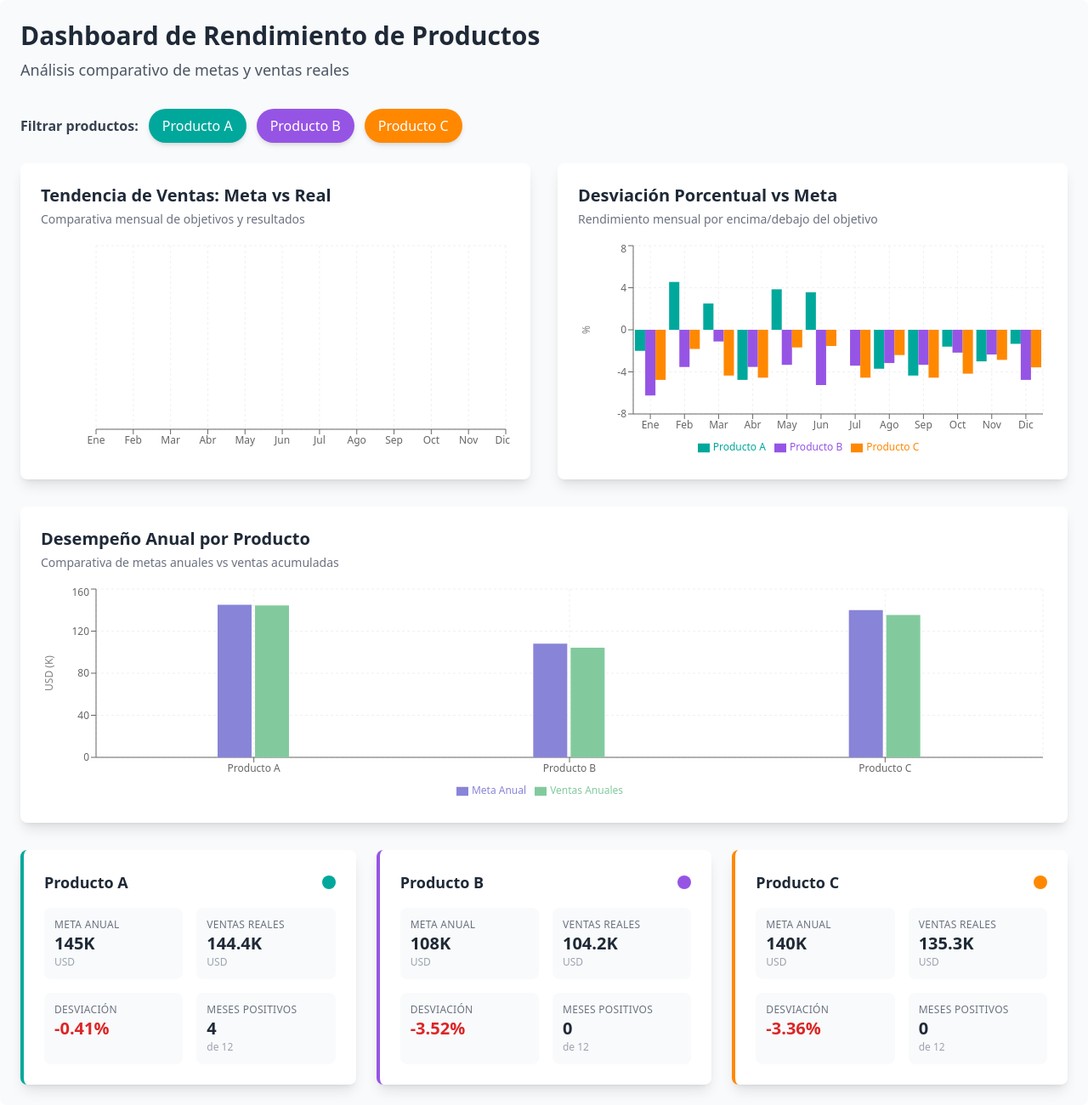
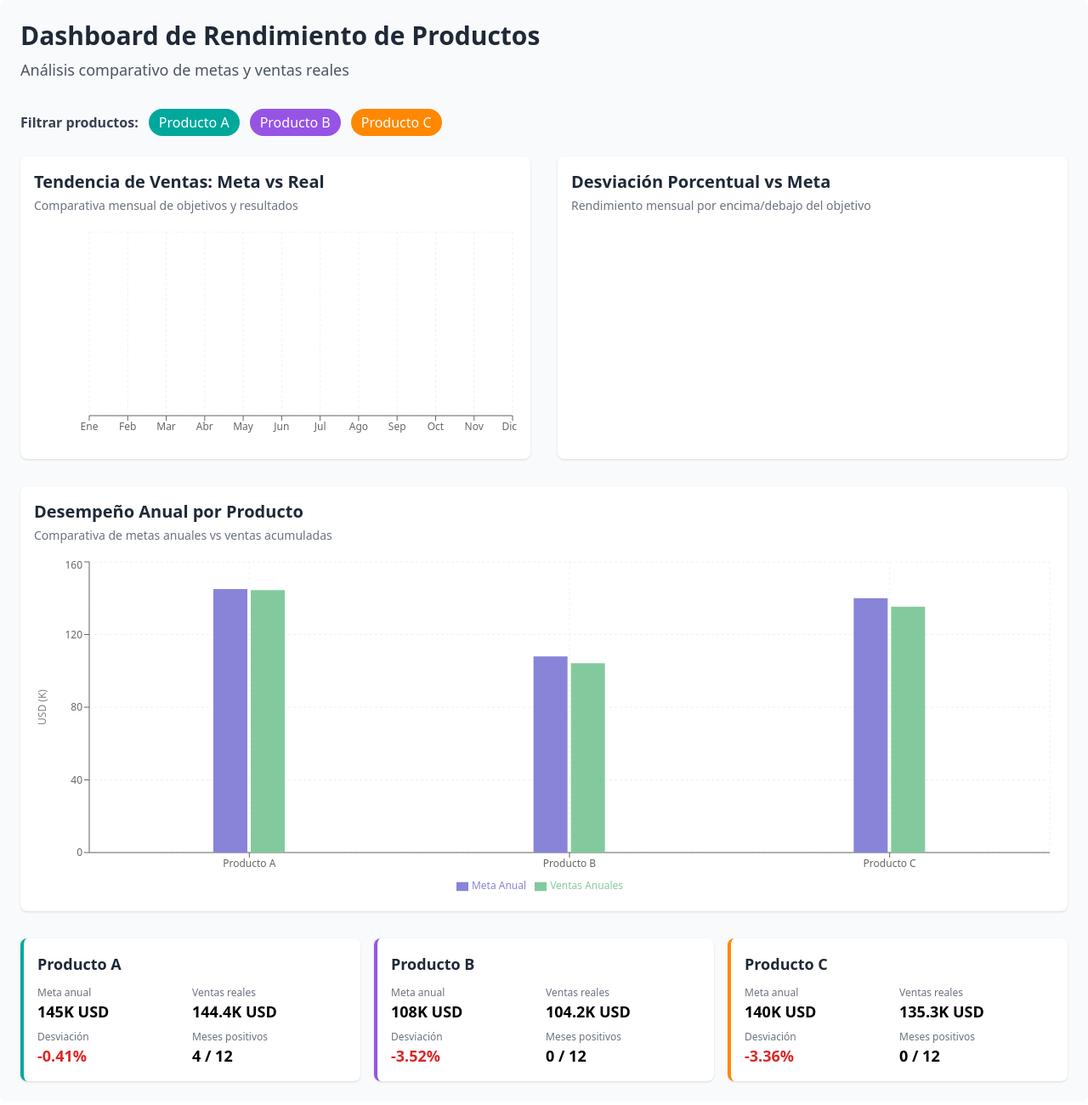
Before and after one commit to JuanTenorioMunoz/DataViz, a React (Vite) app: page / in a window 1280 px wide. Shown: the whole page at 85% size. Built offline with nearby package versions, Linux system fonts and the light colour scheme.

Commit message:
workingo on revealing components

```diff
--- a/src/App.tsx
+++ b/src/App.tsx
@@ -1,4 +1,3 @@
-import { useState } from 'react'
 import './App.css'
 import { BrowserRouter, Route, Routes } from 'react-router'
 import ProductDashboard from './pages/Dashboard'
--- a/src/pages/Dashboard.tsx
+++ b/src/pages/Dashboard.tsx
@@ -86,7 +86,7 @@ export default function ProductDashboard() {
   };
 
   return (
-    <div className="font-sans bg-gray-50 p-6 rounded-lg min-h-screen">
+    <div className="font-sans bg-gray-50 p-6 rounded-lg">
       {/* Encabezado del Dashboard */}
       <div className="mb-8">
         <h1 className="text-3xl font-bold text-gray-800 mb-2">Dashboard de Rendimiento de Productos</h1>
@@ -94,33 +94,27 @@ export default function ProductDashboard() {
       </div>
 
       {/* Filtros de Productos */}
-      <div className="mb-6 flex flex-wrap gap-3 items-center">
-        <span className="font-semibold text-gray-700">Filtrar productos:</span>
+      <div className="mb-6 flex flex-wrap gap-3">
+        <span className="font-semibold text-gray-700 self-center">Filtrar productos:</span>
         <div className="flex gap-3">
           <button
             onClick={() => handleProductToggle("Producto A")}
-            className={`px-4 py-2 rounded-full text-white font-medium transition-all duration-200 hover:shadow-md ${
-              selectedProducts["Producto A"] ? 'shadow-md' : 'bg-gray-400 hover:bg-gray-500'
-            }`}
-            style={{ backgroundColor: selectedProducts["Producto A"] ? colors.primary : undefined }}
+            className="px-3 py-1 rounded-full text-white"
+            style={{ backgroundColor: selectedProducts["Producto A"] ? colors.primary : "#9CA3AF" }}
           >
             Producto A
           </button>
           <button
             onClick={() => handleProductToggle("Producto B")}
-            className={`px-4 py-2 rounded-full text-white font-medium transition-all duration-200 hover:shadow-md ${
-              selectedProducts["Producto B"] ? 'shadow-md' : 'bg-gray-400 hover:bg-gray-500'
-            }`}
-            style={{ backgroundColor: selectedProducts["Producto B"] ? colors.secondary : undefined }}
+            className="px-3 py-1 rounded-full text-white"
+            style={{ backgroundColor: selectedProducts["Producto B"] ? colors.secondary : "#9CA3AF" }}
           >
             Producto B
           </button>
           <button
             onClick={() => handleProductToggle("Producto C")}
-            className={`px-4 py-2 rounded-full text-white font-medium transition-all duration-200 hover:shadow-md ${
-              selectedProducts["Producto C"] ? 'shadow-md' : 'bg-gray-400 hover:bg-gray-500'
-            }`}
-            style={{ backgroundColor: selectedProducts["Producto C"] ? colors.tertiary : undefined }}
+            className="px-3 py-1 rounded-full text-white"
+            style={{ backgroundColor: selectedProducts["Producto C"] ? colors.tertiary : "#9CA3AF" }}
           >
             Producto C
           </button>
@@ -128,14 +122,14 @@ export default function ProductDashboard() {
       </div>
 
       {/* Grid de visualizaciones */}
-      <div className="grid grid-cols-1 lg:grid-cols-2 gap-8">
+      <div className="grid grid-cols-1 lg:grid-cols-2 gap-8" >
         {/* Gráfico 1: Metas vs Ventas Reales */}
-        <div className="bg-white p-6 rounded-lg shadow-lg hover:shadow-xl transition-shadow duration-200">
+        <div className="bg-white p-4 rounded-lg shadow">
           <h2 className="text-xl font-bold text-gray-800 mb-1">Tendencia de Ventas: Meta vs Real</h2>
           <p className="text-sm text-gray-500 mb-4">Comparativa mensual de objetivos y resultados</p>
           <div className="h-64">
             <ResponsiveContainer width="100%" height="100%">
-              <LineChart data={data}>
+              <LineChart data={data} style={{ width: '100%', height: '100%' }}>
                 <CartesianGrid strokeDasharray="3 3" stroke="#f0f0f0" />
                 <XAxis dataKey="mes" tick={{ fontSize: 12 }} />
                 <YAxis
@@ -227,11 +221,11 @@ export default function ProductDashboard() {
         </div>
 
         {/* Gráfico 2: Desviación porcentual */}
-        <div className="bg-white p-6 rounded-lg shadow-lg hover:shadow-xl transition-shadow duration-200">
+        <div className="bg-white p-4 rounded-lg shadow">
           <h2 className="text-xl font-bold text-gray-800 mb-1">Desviación Porcentual vs Meta</h2>
           <p className="text-sm text-gray-500 mb-4">Rendimiento mensual por encima/debajo del objetivo</p>
           <div className="h-64">
-            <ResponsiveContainer width="100%" height="100%">
+            <ResponsiveContainer width="100%" height="100px" >
               <ComposedChart data={dataDesviacion}>
                 <CartesianGrid strokeDasharray="3 3" stroke="#f0f0f0" />
                 <XAxis dataKey="mes" tick={{ fontSize: 12 }} />
@@ -280,12 +274,12 @@ export default function ProductDashboard() {
         </div>
 
         {/* Gráfico 3: Resumen Anual por Producto */}
-        <div className="bg-white p-6 rounded-lg shadow-lg hover:shadow-xl transition-shadow duration-200 lg:col-span-2">
+        <div className="bg-white p-4 rounded-lg shadow lg:col-span-2" >
           <h2 className="text-xl font-bold text-gray-800 mb-1">Desempeño Anual por Producto</h2>
           <p className="text-sm text-gray-500 mb-4">Comparativa de metas anuales vs ventas acumuladas</p>
-          <div className="h-64">
+          <div className="h-64" style={{ width: '100%', height: '400px' }}>
             <ResponsiveContainer width="100%" height="100%">
-              <BarChart data={resumenProductos.filter(p => selectedProducts[p.producto as ProductName])}>
+              <BarChart data={resumenProductos.filter(p => selectedProducts[p.producto as ProductName]) }>
                 <CartesianGrid strokeDasharray="3 3" stroke="#f0f0f0" />
                 <XAxis dataKey="producto" tick={{ fontSize: 12 }} />
                 <YAxis
@@ -316,42 +310,33 @@ export default function ProductDashboard() {
       </div>
 
       {/* KPIs y Métricas Clave */}
-      <div className="mt-8 grid grid-cols-1 md:grid-cols-3 gap-6">
+      <div className="mt-8 grid grid-cols-1 md:grid-cols-3 gap-4">
         {resumenProductos.map((prod) => (
           selectedProducts[prod.producto as ProductName] && (
             <div
               key={prod.producto}
-              className="bg-white p-6 rounded-lg shadow-lg hover:shadow-xl transition-all duration-200 transform hover:-translate-y-1"
+              className="bg-white p-4 rounded-lg shadow"
               style={{ borderLeft: `4px solid ${prod.color}` }}
             >
-              <div className="flex items-center justify-between mb-4">
-                <h3 className="text-lg font-bold text-gray-800">{prod.producto}</h3>
-                <div
-                  className="w-4 h-4 rounded-full"
-                  style={{ backgroundColor: prod.color }}
-                ></div>
-              </div>
-              <div className="grid grid-cols-2 gap-4">
-                <div className="bg-gray-50 p-3 rounded-lg">
-                  <p className="text-xs text-gray-500 uppercase tracking-wide">Meta anual</p>
-                  <p className="text-xl font-bold text-gray-800">{prod.metaTotal}K</p>
-                  <p className="text-xs text-gray-400">USD</p>
+              <h3 className="text-lg font-bold text-gray-800">{prod.producto}</h3>
+              <div className="grid grid-cols-2 gap-y-2 mt-3">
+                <div>
+                  <p className="text-xs text-gray-500">Meta anual</p>
+                  <p className="text-lg font-semibold">{prod.metaTotal}K USD</p>
                 </div>
-                <div className="bg-gray-50 p-3 rounded-lg">
-                  <p className="text-xs text-gray-500 uppercase tracking-wide">Ventas reales</p>
-                  <p className="text-xl font-bold text-gray-800">{prod.ventasTotal}K</p>
-                  <p className="text-xs text-gray-400">USD</p>
+                <div>
+                  <p className="text-xs text-gray-500">Ventas reales</p>
+                  <p className="text-lg font-semibold">{prod.ventasTotal}K USD</p>
                 </div>
-                <div className="bg-gray-50 p-3 rounded-lg">
-                  <p className="text-xs text-gray-500 uppercase tracking-wide">Desviación</p>
-                  <p className={`text-xl font-bold ${prod.desviacion >= 0 ? 'text-green-600' : 'text-red-600'}`}>
-                    {prod.desviacion >= 0 ? '+' : ''}{prod.desviacion.toFixed(2)}%
+                <div>
+                  <p className="text-xs text-gray-500">Desviación</p>
+                  <p className={`text-lg font-semibold ${prod.desviacion >= 0 ? 'text-green-600' : 'text-red-600'}`}>
+                    {prod.desviacion.toFixed(2)}%
                   </p>
                 </div>
-                <div className="bg-gray-50 p-3 rounded-lg">
-                  <p className="text-xs text-gray-500 uppercase tracking-wide">Meses positivos</p>
-                  <p className="text-xl font-bold text-gray-800">{prod.mesesPositivos}</p>
-                  <p className="text-xs text-gray-400">de 12</p>
+                <div>
+                  <p className="text-xs text-gray-500">Meses positivos</p>
+                  <p className="text-lg font-semibold">{prod.mesesPositivos} / 12</p>
                 </div>
               </div>
             </div>
```
